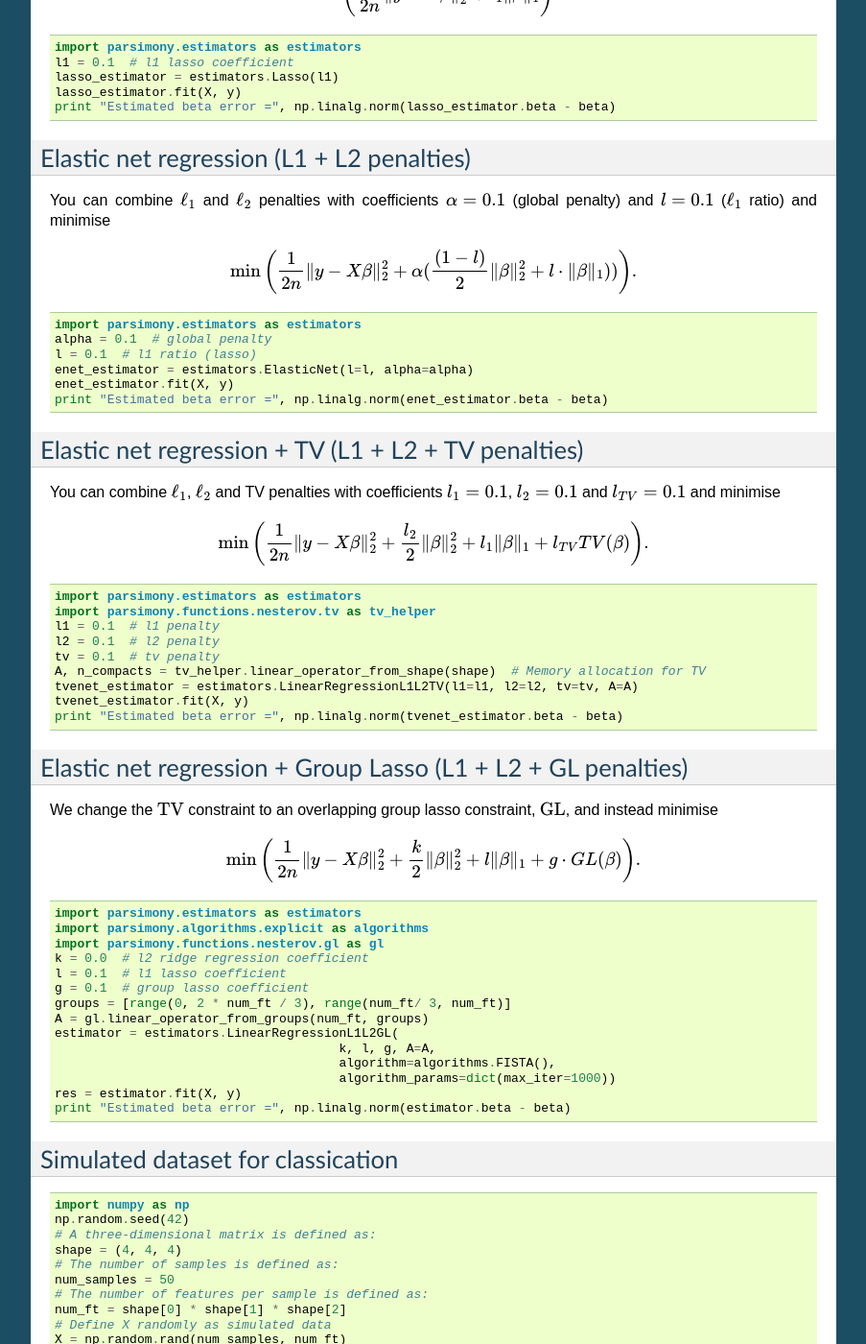
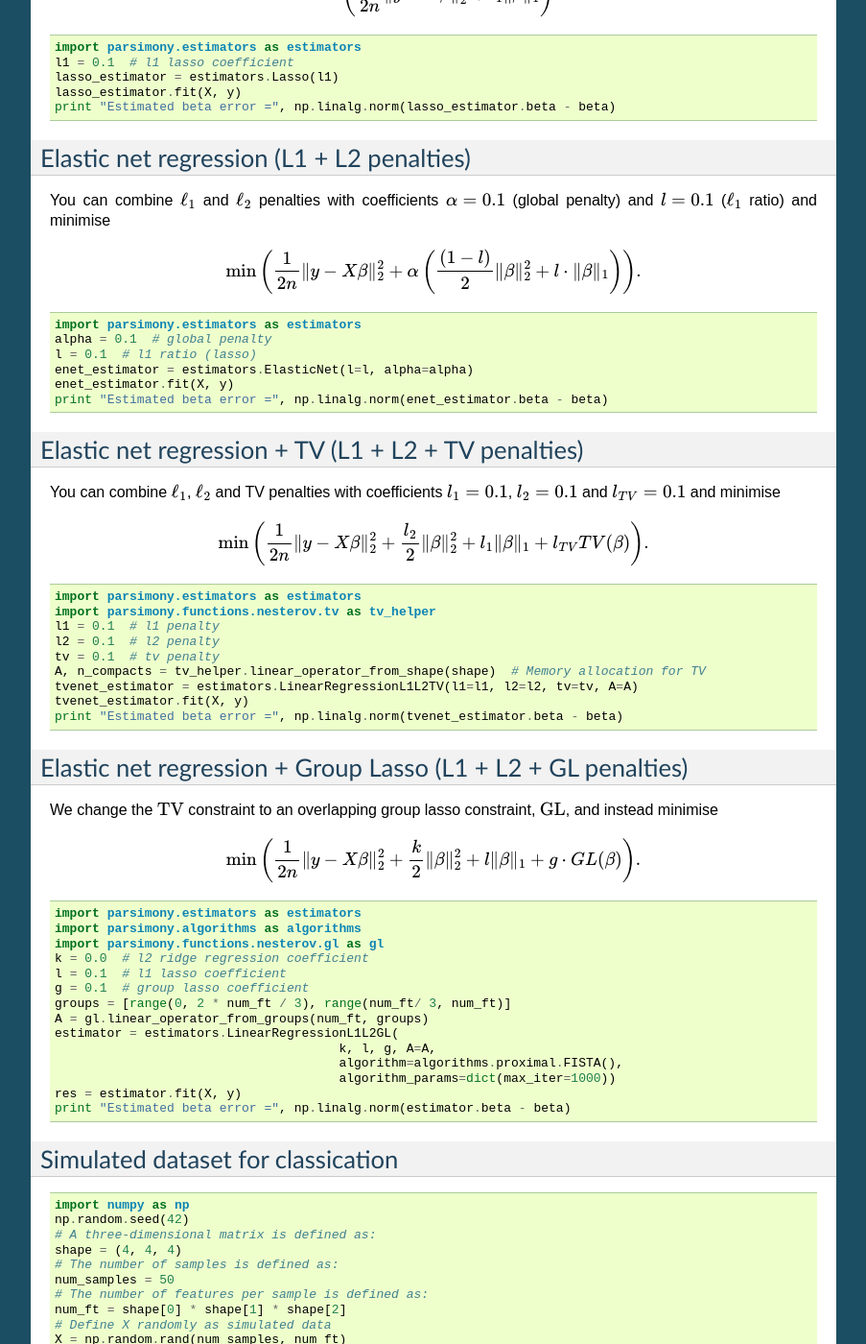
Before and after one commit to neurospin/pylearn-parsimony, a Sphinx documentation site: the page built from doc/source/tutorials.rst, in a window 1280 px wide and 1400 px high, scrolled down 2019 px. Shown: the whole window at 96% size, without its empty margins (198-1101 px from the left). Built offline with Sphinx 7.4.7, drawn with Linux system fonts in a browser that asks for light colours; formulas are drawn with MathJax 3; some of the changed text lies outside the part shown.

Commit message:
DOC: Fixed import errors and old api use in the tutorial.

```diff
--- a/doc/source/tutorials.rst
+++ b/doc/source/tutorials.rst
@@ -140,7 +140,7 @@
 
 .. math::
 
-   \min\left(\frac{1}{2 n}\|y - X\beta\|_2^2 + \alpha (\frac{(1 - l)}{2}\|\beta\|_2^2 + l\cdot \|\beta\|_1))\right).
+   \min\left(\frac{1}{2 n}\|y - X\beta\|_2^2 + \alpha\left(\frac{(1 - l)}{2}\|\beta\|_2^2 + l\cdot \|\beta\|_1\right)\right).
 
 .. code-block:: python
 
@@ -185,7 +185,7 @@
 .. code-block:: python
 
     import parsimony.estimators as estimators
-    import parsimony.algorithms.explicit as algorithms
+    import parsimony.algorithms as algorithms
     import parsimony.functions.nesterov.gl as gl
     k = 0.0  # l2 ridge regression coefficient
     l = 0.1  # l1 lasso coefficient
@@ -194,7 +194,7 @@
     A = gl.linear_operator_from_groups(num_ft, groups)
     estimator = estimators.LinearRegressionL1L2GL(
                                           k, l, g, A=A,
-                                          algorithm=algorithms.FISTA(),
+                                          algorithm=algorithms.proximal.FISTA(),
                                           algorithm_params=dict(max_iter=1000))
     res = estimator.fit(X, y)
     print "Estimated beta error =", np.linalg.norm(estimator.beta - beta)
@@ -315,7 +315,7 @@
 .. code-block:: python
 
     import parsimony.estimators as estimators
-    import parsimony.algorithms.explicit as algorithms
+    import parsimony.algorithms as algorithms
     import parsimony.functions.nesterov.gl as gl
     k = 0.0  # l2 ridge regression coefficient
     l = 0.1  # l1 lasso coefficient
@@ -324,7 +324,7 @@
     A = gl.linear_operator_from_groups(num_ft, groups)
     estimator = estimators.LogisticRegressionL1L2GL(
                                           k, l, g, A=A,
-                                          algorithm=algorithms.FISTA(),
+                                          algorithm=algorithms.proximal.FISTA(),
                                           algorithm_params=dict(max_iter=1000))
     res = estimator.fit(X, y)
     print "Estimated prediction rate =", estimator.score(X, y)
@@ -344,7 +344,7 @@
 .. code-block:: python
 
     import parsimony.estimators as estimators
-    import parsimony.algorithms.explicit as algorithms
+    import parsimony.algorithms as algorithms
     import parsimony.functions.nesterov.tv as tv
     k = 0.0  # l2 ridge regression coefficient
     l = 0.1  # l1 lasso coefficient
@@ -352,7 +352,7 @@
     Atv, n_compacts = tv.linear_operator_from_shape(shape)
     tvl1l2_conesta = estimators.LinearRegressionL1L2TV(
                                           k, l, g, A=Atv,
-                                          algorithm=algorithms.CONESTA())
+                                          algorithm=algorithms.proximal.CONESTA())
     res = tvl1l2_conesta.fit(X, y)
     print "Estimated beta error =", np.linalg.norm(tvl1l2_conesta.beta - beta)
 
```
Also changed, not shown: other parts of doc/source/tutorials.rst (+6 -4 lines).
